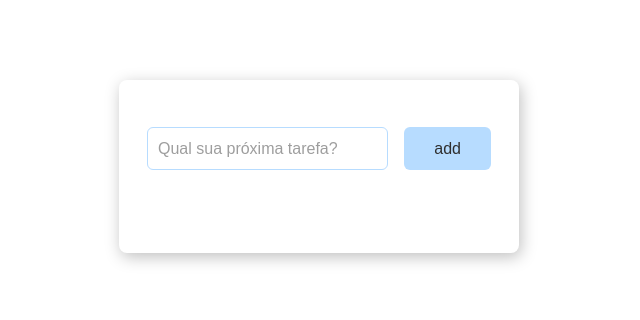
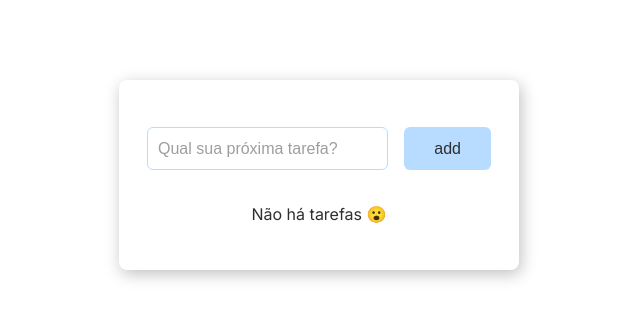
Before and after one commit to iBryann/to-do, a website built with Vite: page index.html in a window 1280 px wide. Shown: the whole page, without its empty margins (321-961 px from the left). Built offline with nearby package versions, Linux system fonts and the light colour scheme.

Commit message:
Projeto finalizado.

```diff
--- a/src/scripts/index.js
+++ b/src/scripts/index.js
@@ -25,10 +25,12 @@ const index = (() => {
     function renderTasks() {
         saveLocalStorage();
 
+        const { tasks } = state;
         const container = document.querySelector('#tasks');
         container.innerHTML = '';
 
-        state.tasks.forEach(({ checked, id, text }) => {
+        if (tasks.length) {
+            tasks.forEach(({ checked, id, text }) => {
                 container.insertAdjacentHTML('beforeend', `
                     <li class="task ${checked ? 'checked' : ''}" data-id=${id}>
                         <label>
@@ -41,6 +43,12 @@ const index = (() => {
                     </li>
                 `);
             });
+        }
+        else {
+            container.insertAdjacentHTML('beforeend', `
+                <div class="empty">Não há tarefas 😮</div>
+            `);
+        }
     }
 
     function createTask(text) {
--- a/src/styles/styles.scss
+++ b/src/styles/styles.scss
@@ -72,6 +72,14 @@ body {
         }
 
         #tasks {
+            .empty {
+                font-size: 16px;
+                font-weight: 400;
+                line-height: 17px;
+                text-align: center;
+                color: $black;
+            }
+
             .task {
                 display: flex;
                 align-items: center;
@@ -88,8 +96,8 @@ body {
                     flex: 1;
                     display: flex;
                     align-items: center;
+                    font-size: 16px;
                     font-weight: 400;
-                    font-size: 16px;
                     line-height: 17px;
                     color: $black;
                     cursor: pointer;
```
Lines whose indentation alone changed are shown as unchanged.
